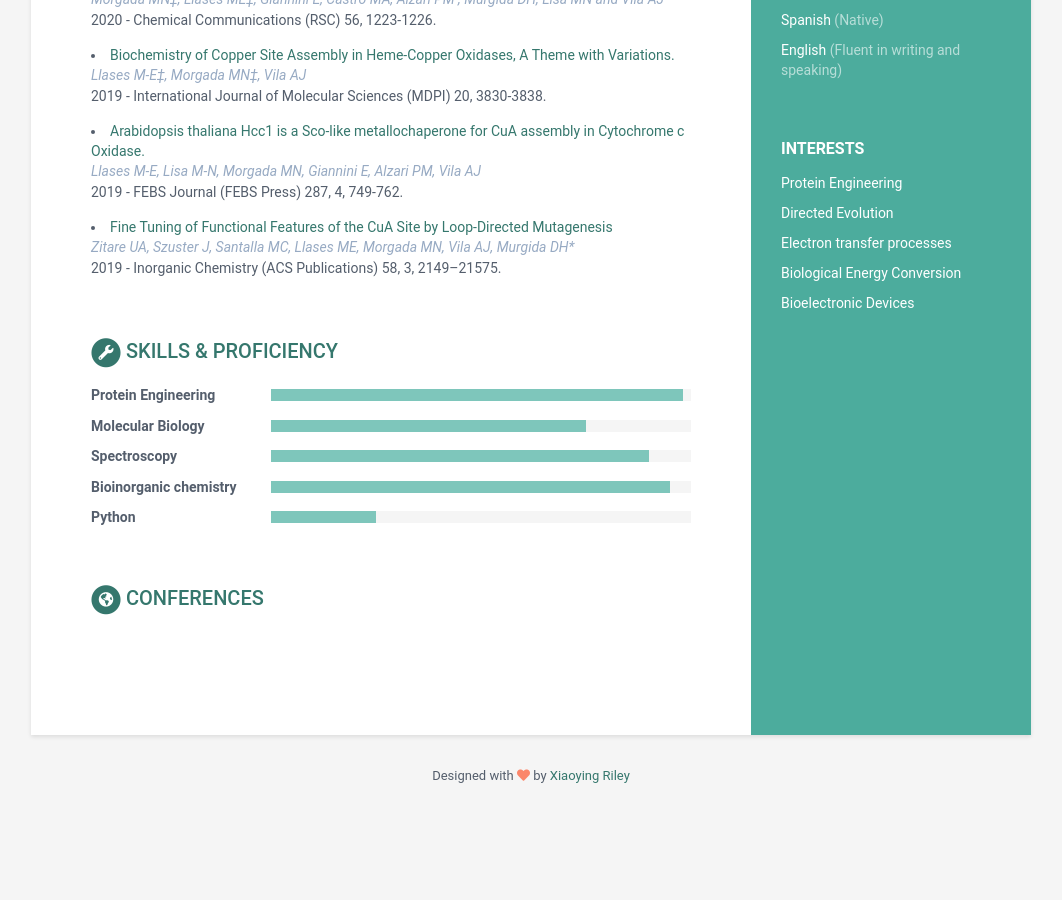
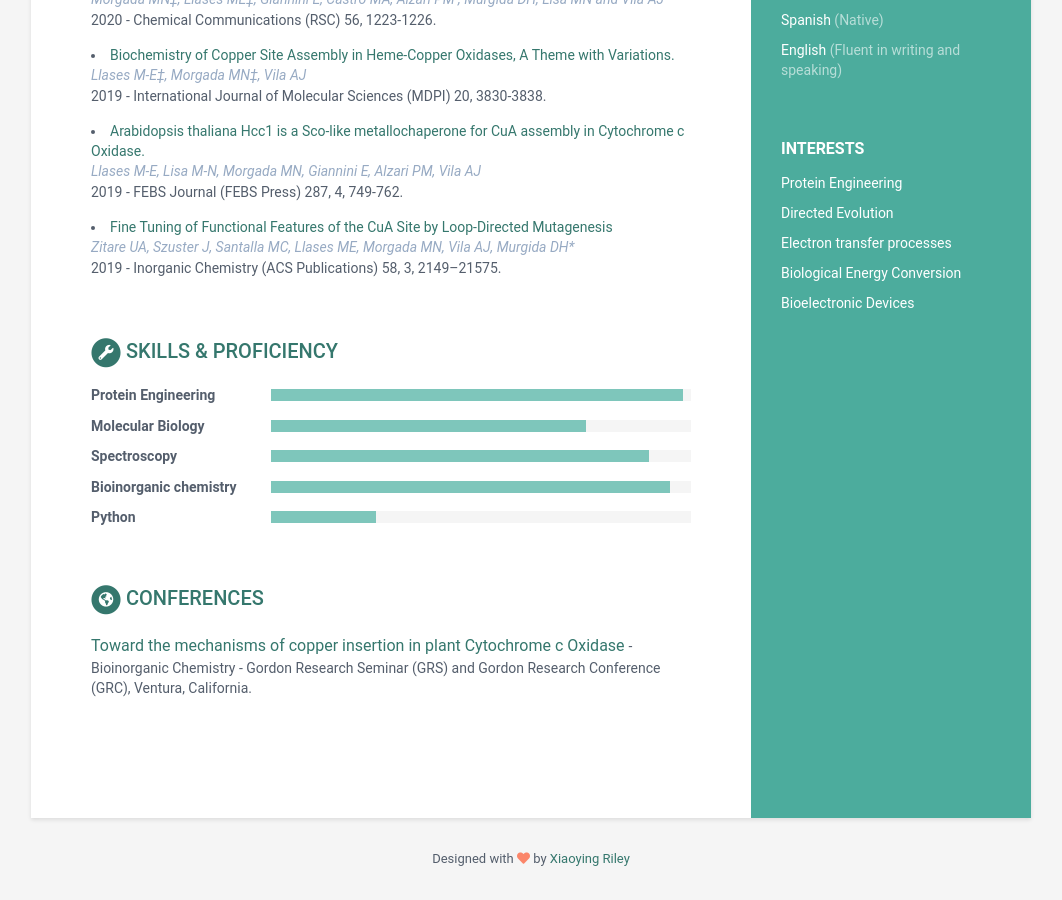
Before and after one commit to mellases/online-cv, a Jekyll site: the page built from index.html, in a window 1280 px wide and 900 px high, scrolled down 856 px. Shown: the whole window, without its empty margins (109-1171 px from the left). Built offline with Jekyll 4.4.1, drawn with Linux system fonts in a browser that asks for light colours; before the commit the page ends 1673 px from its top, so only the background shows below that.

Commit message:
Update data.yml

```diff
--- a/_data/data.yml
+++ b/_data/data.yml
@@ -145,8 +145,31 @@ projects:
     title: Conferences
     intro:
     assignments:
+      - title: Toward the mechanisms of copper insertion in plant Cytochrome c Oxidase
+        link: https://www.grc.org/bioinorganic-chemistry-grs-conference/2019/
+        tagline: Bioinorganic Chemistry - Gordon Research Seminar (GRS) and Gordon Research Conference (GRC), Ventura, California.
+
       - title:
         link:
         tagline:
+
+      - title:
+        link:
+        tagline:
+
+      - title:
+        link:
+        tagline:
+
+      - title:
+        link:
+        tagline:
+
+      - title:
+        link:
+        tagline:
+
+
+
 footer: >
     Designed with <i class="fas fa-heart"></i> by <a href="http://themes.3rdwavemedia.com" target="_blank" rel="nofollow">Xiaoying Riley</a>
```
